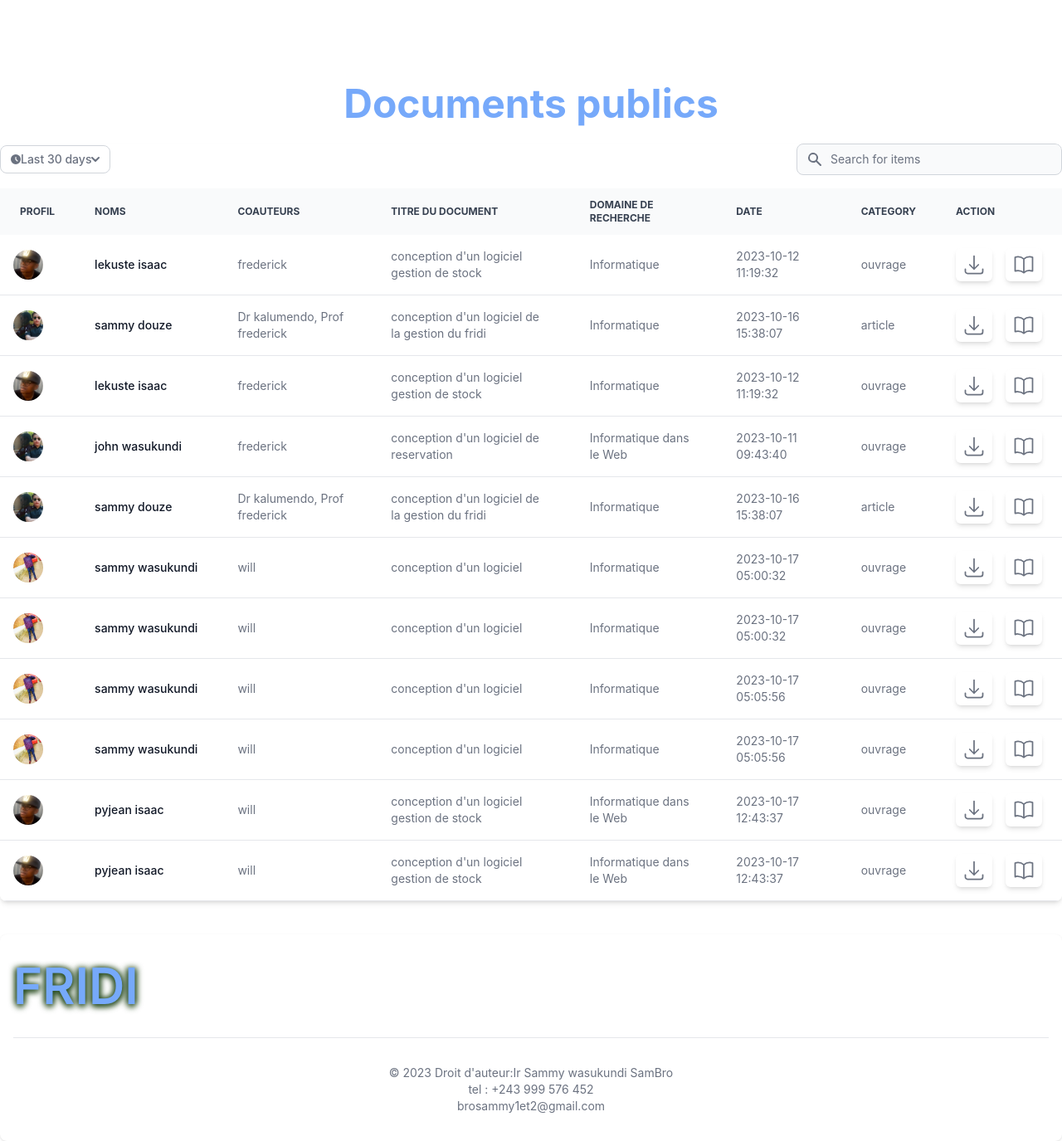
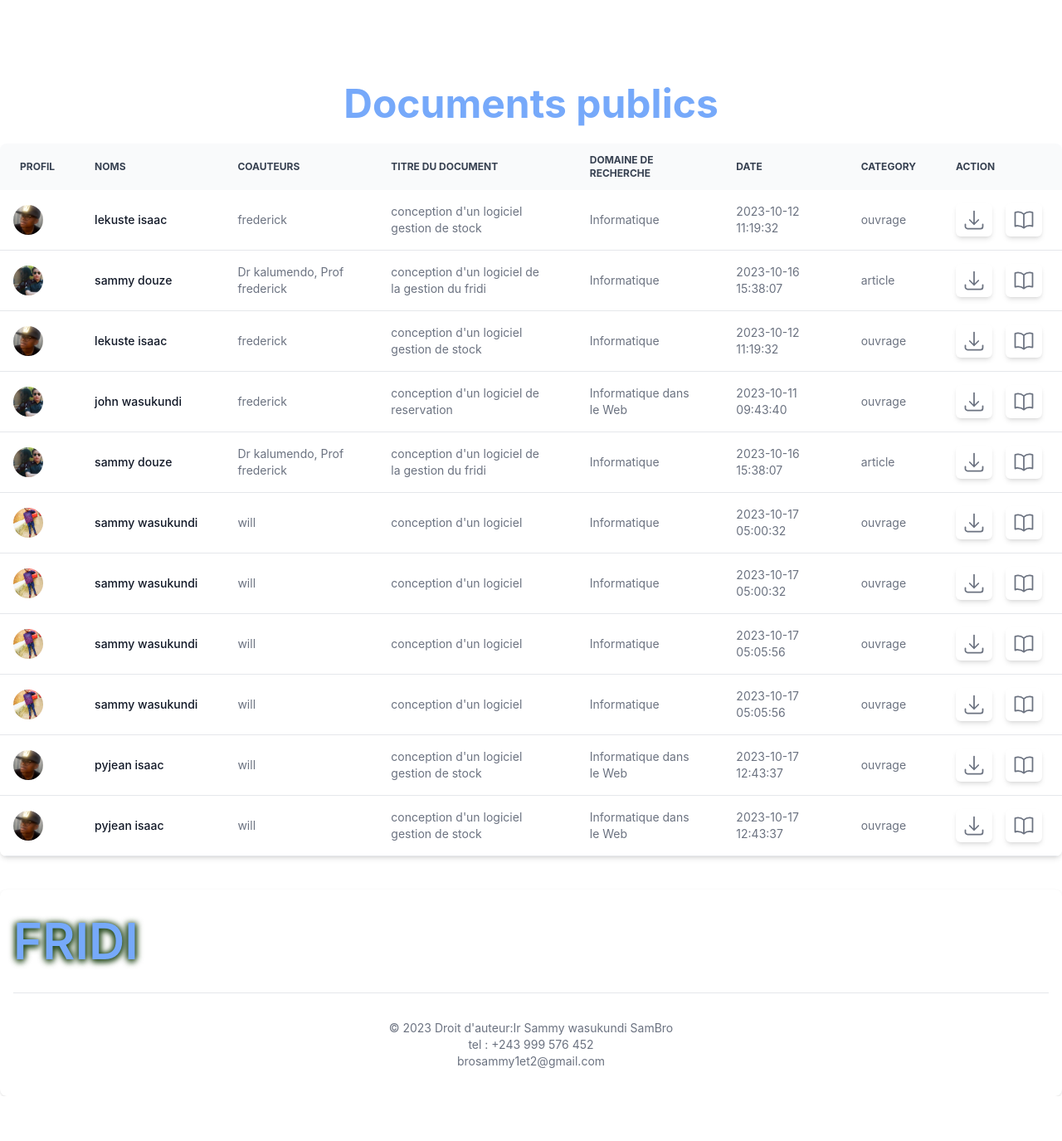
Before and after one commit to sammywasukundi/Fridi-s_website, a PHP site: page /Bibliotheque.php in a window 1280 px wide. Shown: the part 65-1440 px from the top of the page at 83% size. After the commit the page ends 1386 px from the top, so only its background shows below. Run offline with PHP 8.4, Linux system fonts and the light colour scheme; data comes from the database, SQL or seed files in the repository; some libraries are stand-ins or nearby versions.

Commit message:
dernier commit avant defense

```diff
--- a/views/Bibliotheque.php
+++ b/views/Bibliotheque.php
@@ -3,7 +3,7 @@
 <div style="margin-top: 13%; position: absolute;" class="mx-auto w-full">
     <h2 class="dark:text-white md:text-5xl font-bold sm:text-5xl text-center mb-6">Documents publics</h2>
     <div class="relative overflow-x-auto shadow-md sm:rounded-lg">
-        <div class="flex items-center justify-between pb-4">
+        <!-- <div class="flex items-center justify-between pb-4">
             <div>
                 <button id="dropdownRadioButton" data-dropdown-toggle="dropdownRadio" class="inline-flex items-center text-gray-500 bg-white border border-gray-300 focus:outline-none hover:bg-gray-100 focus:ring-4 focus:ring-gray-200 font-medium rounded-lg text-sm px-3 py-1.5 dark:bg-gray-800 dark:text-white dark:border-gray-600 dark:hover:bg-gray-700 dark:hover:border-gray-600 dark:focus:ring-gray-700" type="button">
                     <svg class="w-3 h-3 text-gray-500 dark:text-gray-400 mr-2.5" aria-hidden="true" xmlns="http://www.w3.org/2000/svg" fill="currentColor" viewBox="0 0 20 20">
@@ -14,7 +14,6 @@
                         <path stroke="currentColor" stroke-linecap="round" stroke-linejoin="round" stroke-width="2" d="m1 1 4 4 4-4"/>
                     </svg>
                 </button>
-                <!-- Dropdown menu -->
                 <div id="dropdownRadio" class="z-10 hidden w-48 bg-white divide-y divide-gray-100 rounded-lg shadow dark:bg-gray-700 dark:divide-gray-600" data-popper-reference-hidden="" data-popper-escaped="" data-popper-placement="top" style="position: absolute; inset: auto auto 0px 0px; margin: 0px; transform: translate3d(522.5px, 3847.5px, 0px);">
                     <ul class="p-3 space-y-1 text-sm text-gray-700 dark:text-gray-200" aria-labelledby="dropdownRadioButton">
                         <li>
@@ -57,7 +56,7 @@
                 </div>
                 <input type="text" id="table-search" class="block p-2 pl-10 text-sm text-gray-900 border border-gray-300 rounded-lg w-80 bg-gray-50 focus:ring-blue-500 focus:border-blue-500 dark:bg-gray-700 dark:border-gray-600 dark:placeholder-gray-400 dark:text-white dark:focus:ring-blue-500 dark:focus:border-blue-500" placeholder="Search for items">
             </div>
-        </div>
+        </div> -->
         <table class="w-full text-sm text-left text-gray-500 dark:text-gray-400">
             <thead class="text-xs text-gray-700 uppercase bg-gray-50 dark:bg-gray-700 dark:text-gray-400">
                 <tr>
```
